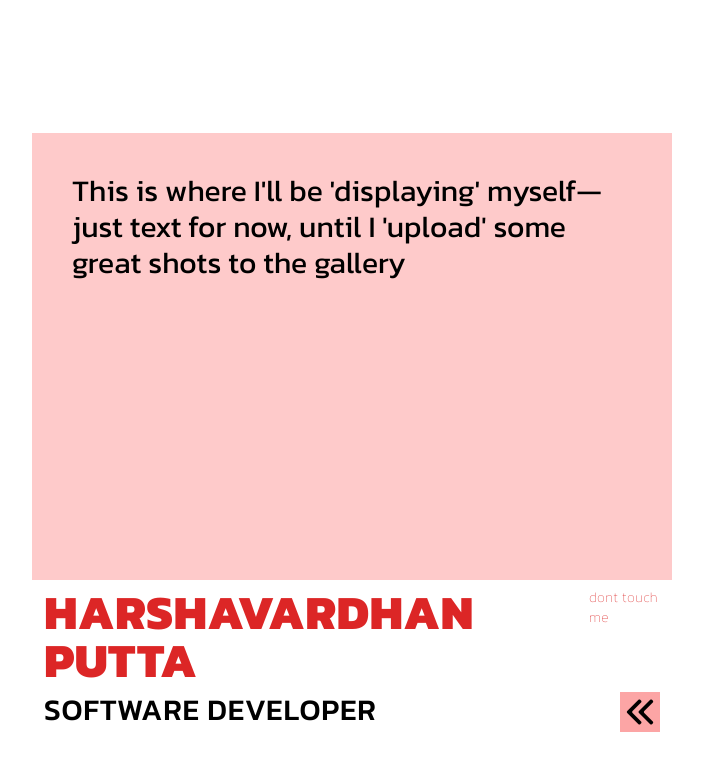
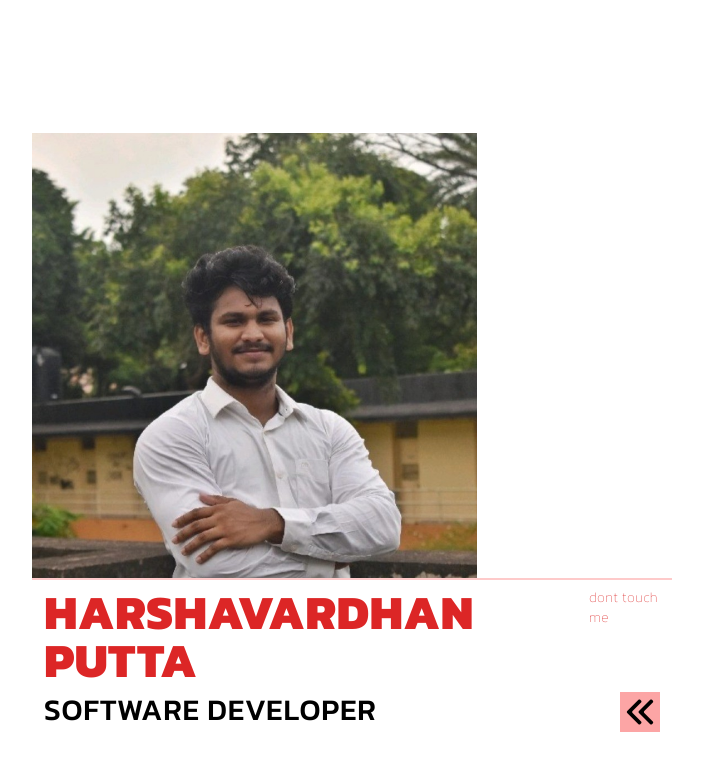
Before and after one commit to har5hcodes/porfolio-frontend, a React (Create React App) app: page /album in a window 1280 px wide. Shown: the top 770 px of the page, without its empty margins (288-991 px from the left). Built offline with nearby package versions, Linux system fonts and the light colour scheme.

Commit message:
Add profile picture

```diff
--- a/src/components/Album.jsx
+++ b/src/components/Album.jsx
@@ -1,12 +1,17 @@
 import React from "react";
+import profilePic from "../assets/profile-pic.png";
 
 const Album = () => {
   return (
-    <div className="flex justify-center bg-red-200 h-5/6">
-      <div className="flex flex-col justify-start w-full h-full p-10 text-3xl gap-2 sm:gap-4">
-        This is where I'll be 'displaying' myself—just text for now, until I
-        'upload' some great shots to the gallery
-      </div>
+    <div className="flex justify-center h-5/6">
+      <div
+        style={{
+          backgroundImage: `url(${profilePic})`,
+          backgroundSize: "contain",
+          backgroundRepeat: "no-repeat",
+        }}
+        className="flex flex-col justify-start w-full h-full p-10 text-3xl gap-2 sm:gap-4"
+      ></div>
     </div>
   );
 };
```
Also changed, not shown: src/assets/profile-pic.png (added).
